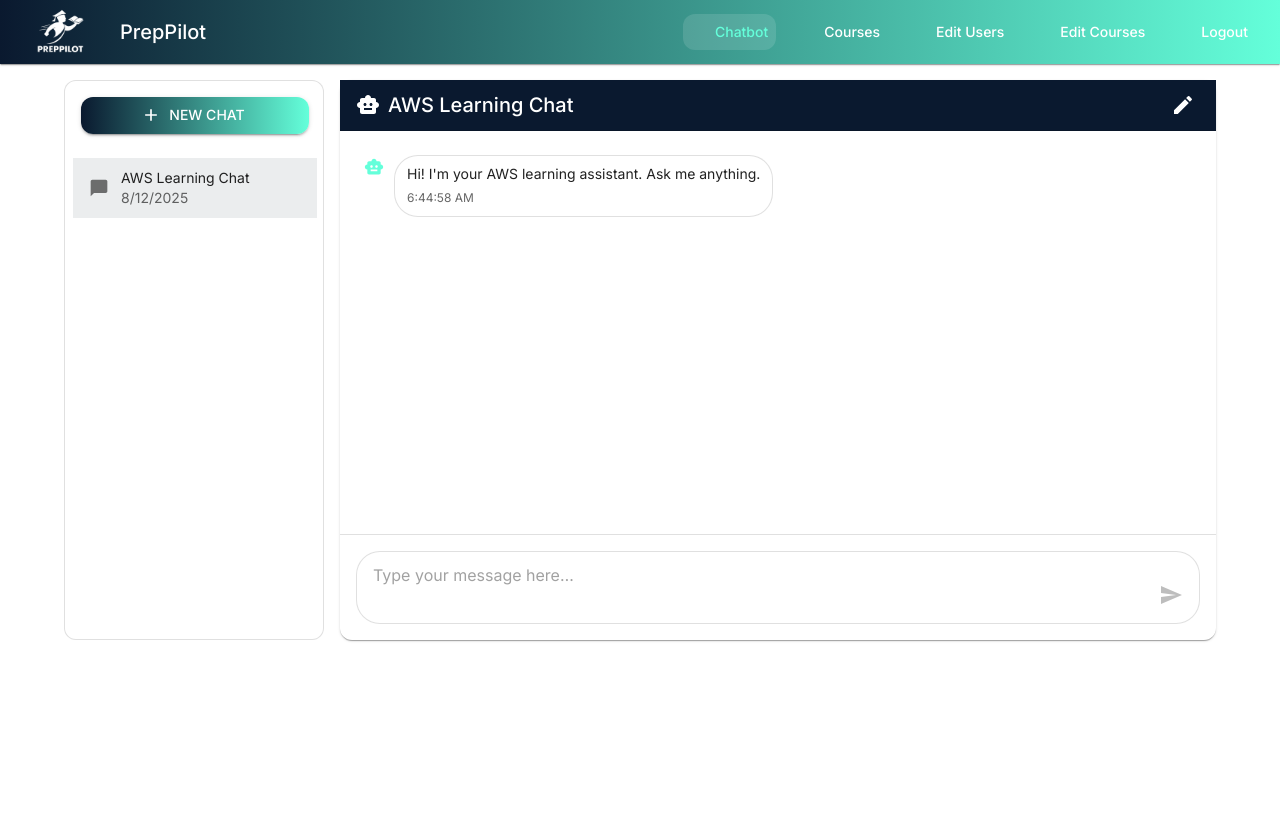
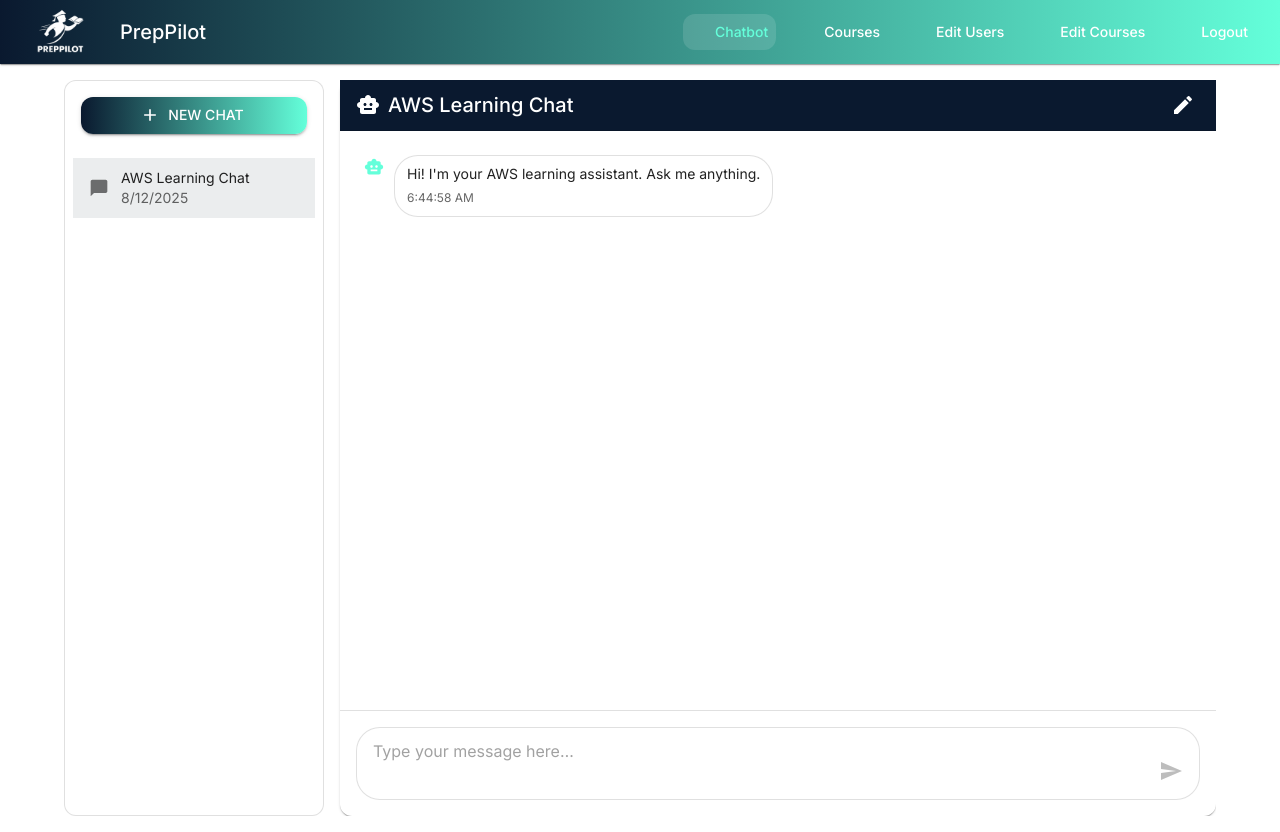
Before and after one commit to zeroandone-interns/prep-pilot-frontend, a React (Vite) app: page /chatbot in a window 1280 px wide. Before the commit the page ends 800 px from the top, so only its background shows below. Built offline with nearby package versions, Linux system fonts and the light colour scheme; some icons are missing.

Commit message:
fixed a small change for chatbot

```diff
--- a/src/pages/chatbot-page/ChatBot.tsx
+++ b/src/pages/chatbot-page/ChatBot.tsx
@@ -21,7 +21,9 @@
   const [drawerOpen, setDrawerOpen] = useState(false)
 
   const theme = useTheme()
-  const upMd = useMediaQuery(theme.breakpoints.up('md'))
+  const upSm = useMediaQuery(theme.breakpoints.up('sm'))   // AppBar: 56 on xs, 64 on sm+
+  const upMd = useMediaQuery(theme.breakpoints.up('md'))   // Sidebar breakpoint
+  const APPBAR_H = upSm ? 64 : 56
 
   const create = () => {
     dispatch(createChat())
@@ -46,7 +48,7 @@
 
   const Sidebar = (
     <Box sx={{ width: SIDEBAR_W, display: 'flex', flexDirection: 'column', height: '100%' }}>
-      <Box sx={{ p: 2 }}>
+      <Box sx={{ p: 2, flexShrink: 0 }}>
         <Button fullWidth variant="contained" startIcon={<Add/>} onClick={create}>New Chat</Button>
       </Box>
       <List dense sx={{ px: 1, overflowY: 'auto', flex: 1 }}>
@@ -63,10 +65,12 @@
   )
 
   return (
-    <Stack direction={{ xs: 'column', md: 'row' }} spacing={2} sx={{ minHeight: '70dvh' }}>
+    // The wrapper takes the viewport minus AppBar and prevents page scroll
+    <Box sx={{ height: `calc(100dvh - ${APPBAR_H}px)`, overflow: 'hidden' }}>
+      <Stack direction={{ xs: 'column', md: 'row' }} spacing={2} sx={{ height: '100%' }}>
         {/* Sidebar (hidden on mobile, Drawer instead) */}
         {upMd && (
-        <Paper variant="outlined" sx={{ width: SIDEBAR_W, flexShrink: 0 }}>
+          <Paper variant="outlined" sx={{ width: SIDEBAR_W, height: '100%', flexShrink: 0, display: 'flex', overflow: 'hidden' }}>
             {Sidebar}
           </Paper>
         )}
@@ -77,12 +81,14 @@
         )}
 
         {/* Chat area */}
-      <Paper sx={{ flex: 1, display: 'flex', flexDirection: 'column' }}>
+        <Paper sx={{ flex: 1, height: '100%', display: 'flex', flexDirection: 'column', minWidth: 0 }}>
+          {/* Header (fixed inside panel) */}
           <Box
             sx={{
               px: 2, py: 1, borderBottom: 1, borderColor: 'divider',
               display: 'flex', alignItems: 'center', gap: 1,
-            bgcolor: 'primary.main', color: 'primary.contrastText'
+              bgcolor: 'primary.main', color: 'primary.contrastText',
+              flexShrink: 0
             }}
           >
             {!upMd && (
@@ -108,6 +114,7 @@
             )}
           </Box>
 
+          {/* Messages (scrolls inside) */}
           <Box sx={{ flex: 1, overflowY: 'auto', p: { xs: 2, sm: 3 } }}>
             {chat.msgs.map(m=>(
               <Box key={m.id} sx={{ display:'flex', flexDirection:m.isBot?'row':'row-reverse', alignItems:'flex-start', gap:1.25, mb:1.25 }}>
@@ -131,7 +138,8 @@
             ))}
           </Box>
 
-        <Box sx={{ borderTop:1, borderColor:'divider', p: { xs: 1.25, sm: 2 } }}>
+          {/* Input (fixed inside panel) */}
+          <Box sx={{ borderTop:1, borderColor:'divider', p: { xs: 1.25, sm: 2 }, flexShrink: 0 }}>
             <Paper variant="outlined" sx={{ p: 1, display:'flex', alignItems:'flex-end', gap:1, borderRadius:2 }}>
               <TextField
                 fullWidth multiline minRows={2} value={input} onChange={e=>setInput(e.target.value)}
@@ -144,5 +152,6 @@
           </Box>
         </Paper>
       </Stack>
+    </Box>
   )
 }
```
Lines whose indentation alone changed are shown as unchanged.
